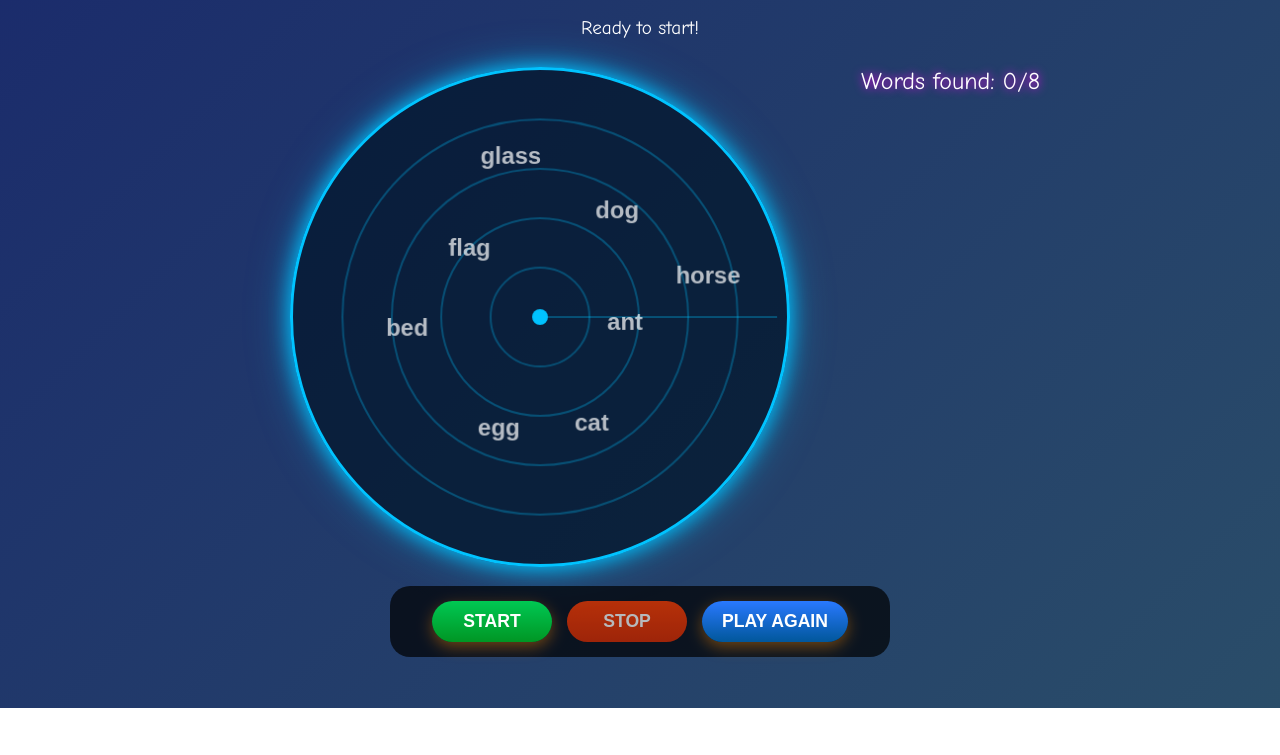
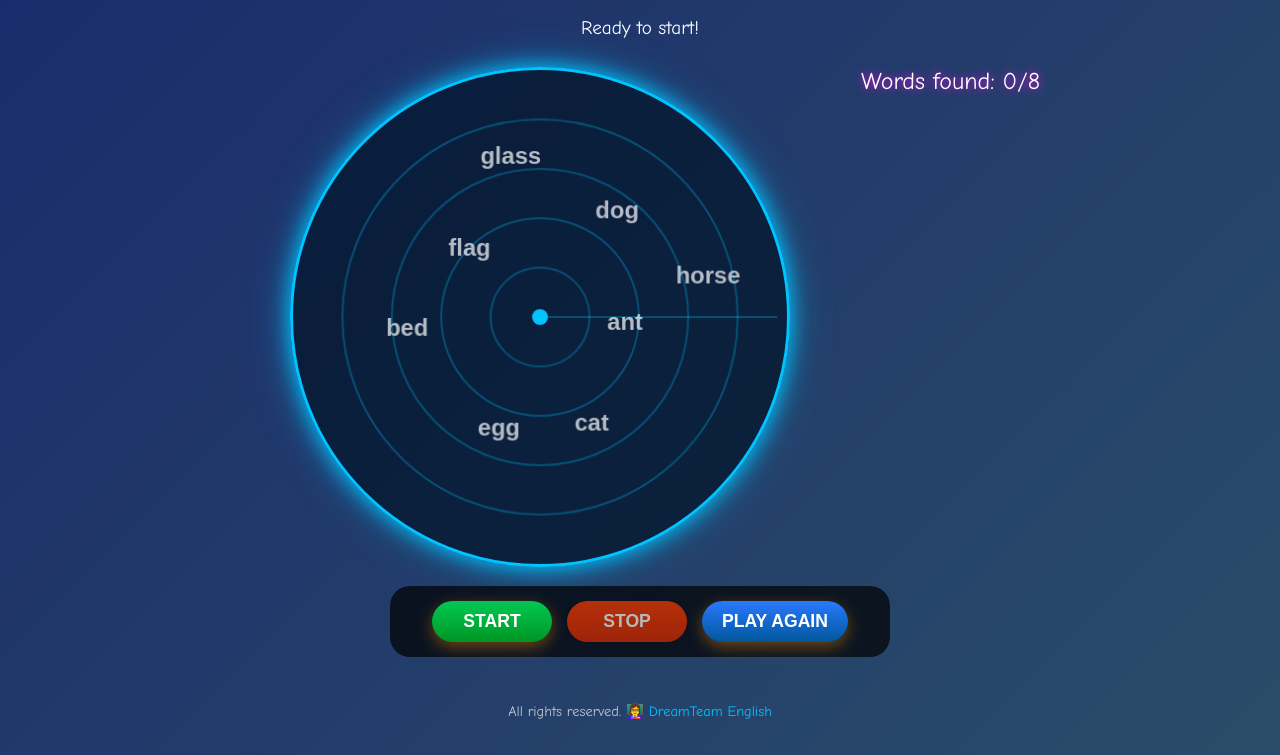
Before and after one commit to DreamTeamEnglish/English-ABC, a plain HTML site: page A-H/RADAR_WORDS.html in a window 1280 px wide. Shown: the part 123-878 px from the top of the page. Before the commit the page ends 831 px from the top, so only its background shows below. Drawn offline with Linux system fonts and the light colour scheme.

Commit message:
Update RADAR_WORDS.html

```diff
--- a/A-H/RADAR_WORDS.html
+++ b/A-H/RADAR_WORDS.html
@@ -30,6 +30,7 @@
             align-items: center;
             gap: 20px;
             padding-bottom: 20px;
+            flex: 1;
         }
 
         h1 {
@@ -217,6 +218,23 @@
                 order: 1;
             }
         }
+
+        footer {
+            margin-top: auto;
+            padding: 15px 0;
+            text-align: center;
+            font-size: 0.9rem;
+            color: rgba(255, 255, 255, 0.7);
+        }
+
+        footer a {
+            color: #00c3ff;
+            text-decoration: none;
+        }
+
+        footer a:hover {
+            text-decoration: underline;
+        }
     </style>
 </head>
 <body>
@@ -244,6 +262,10 @@
             <button id="playAgainBtn">PLAY AGAIN</button>
         </div>
     </div>
+
+    <footer>
+        All rights reserved. <a href="https://vk.com/dreamteamenglish" target="_blank">👩‍🏫 DreamTeam English</a>
+    </footer>
 
     <script>
         // Game configuration with words
```
